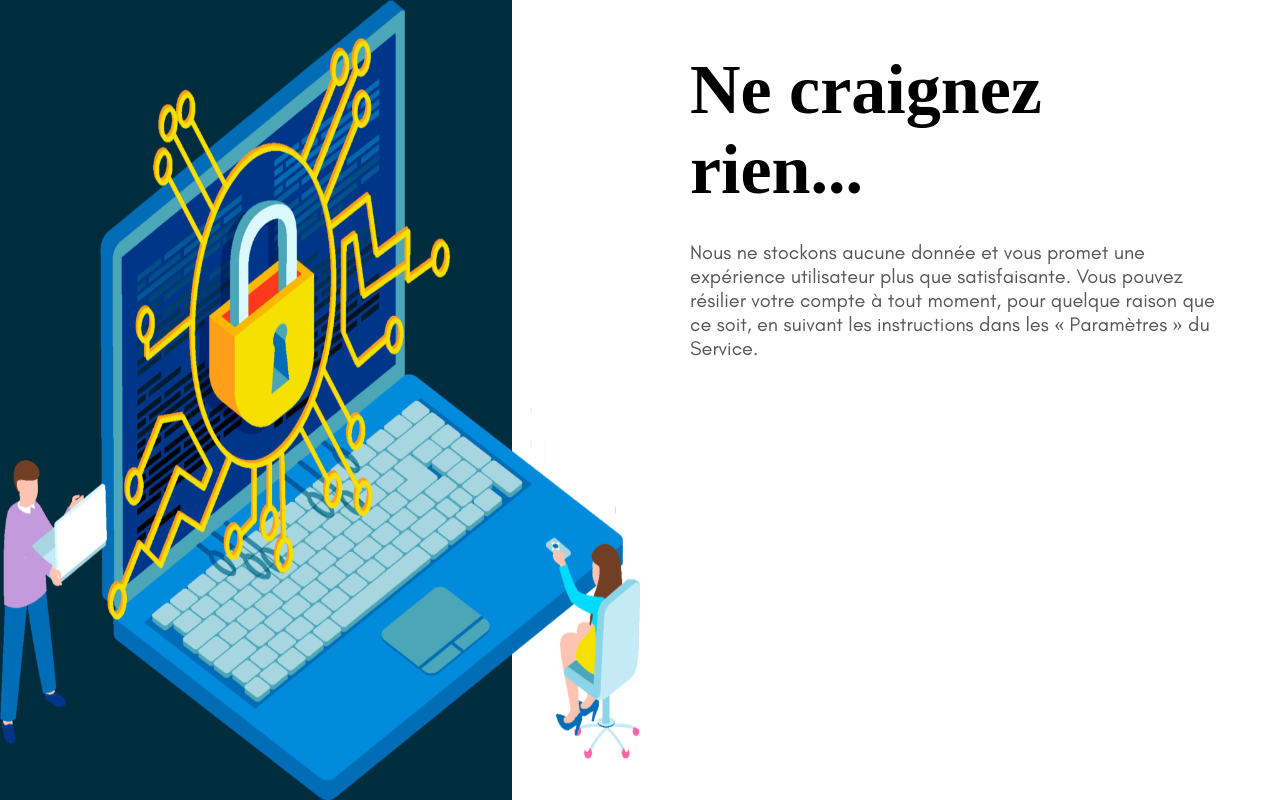
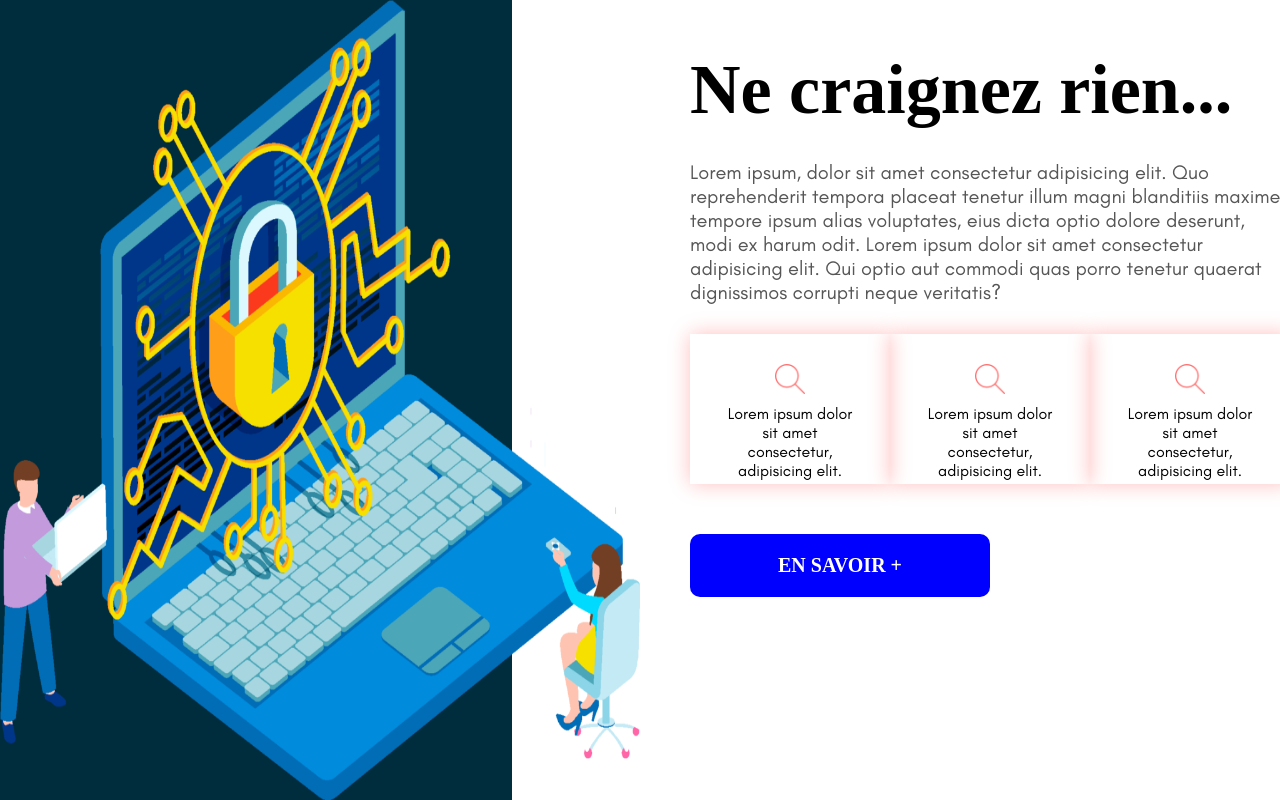
Before and after one commit to xand974/ResponsiveAndDesignApp, a React (Create React App) app in the folder front/: page / in a window 1280 px wide. Shown: the part 1600-2400 px from the top of the page. Built offline with nearby package versions, Linux system fonts and the light colour scheme; a web font is replaced by a local one.

Commit message:
infocard

```diff
--- /dev/null
+++ b/front/src/components/InfoCard.jsx
@@ -0,0 +1,32 @@
+import React from "react";
+import styled from "styled-components";
+import imageSrc from "../images/search.png";
+
+const Container = styled.div`
+  padding: 30px;
+  width: 200px;
+  display: flex;
+  flex-direction: column;
+  overflow: hidden;
+  height: 150px;
+  box-shadow: 0 0 20px #ffbfbf;
+  align-items: center;
+`;
+
+const Image = styled.img`
+  width: 30px;
+`;
+
+const Text = styled.p`
+  margin-top: 10px;
+  text-align: center;
+`;
+
+export default function InfoCard() {
+  return (
+    <Container>
+      <Image src={imageSrc} />
+      <Text>Lorem ipsum dolor sit amet consectetur, adipisicing elit.</Text>
+    </Container>
+  );
+}
--- a/front/src/components/Service.jsx
+++ b/front/src/components/Service.jsx
@@ -1,6 +1,7 @@
 import React from "react";
 import styled from "styled-components";
 import imageSrc from "../images/Cyber.png";
+import InfoCard from "components/InfoCard";
 
 const Container = styled.div`
   height: 100vh;
@@ -41,8 +42,20 @@ const Video = styled.video``;
 
 const CardContainer = styled.div`
   display: flex;
-  justify-content: space-space-between;
+  justify-content: space-between;
   margin-top: 30px;
+`;
+const Button = styled.button`
+  width: 300px;
+  border: none;
+  border-radius: 10px;
+  color: white;
+  font-weight: bold;
+  cursor: pointer;
+  background: #0000ff;
+  padding: 20px 30px;
+  margin-top: 50px;
+  font-size: 20px;
 `;
 
 export default function Service() {
@@ -55,12 +68,19 @@ export default function Service() {
         <Wrapper>
           <Title>Ne craignez rien...</Title>
           <Description>
-            Nous ne stockons aucune donnée et vous promet une expérience
-            utilisateur plus que satisfaisante. Vous pouvez résilier votre
-            compte à tout moment, pour quelque raison que ce soit, en suivant
-            les instructions dans les « Paramètres » du Service.
+            Lorem ipsum, dolor sit amet consectetur adipisicing elit. Quo
+            reprehenderit tempora placeat tenetur illum magni blanditiis maxime
+            tempore ipsum alias voluptates, eius dicta optio dolore deserunt,
+            modi ex harum odit. Lorem ipsum dolor sit amet consectetur
+            adipisicing elit. Qui optio aut commodi quas porro tenetur quaerat
+            dignissimos corrupti neque veritatis?
           </Description>
-          <CardContainer></CardContainer>
+          <CardContainer>
+            <InfoCard />
+            <InfoCard />
+            <InfoCard />
+          </CardContainer>
+          <Button>EN SAVOIR +</Button>
         </Wrapper>
       </Right>
     </Container>
```
Also changed, not shown: front/src/components/Card.jsx (deleted, +0 -17 lines), front/src/images/search.png (added).
